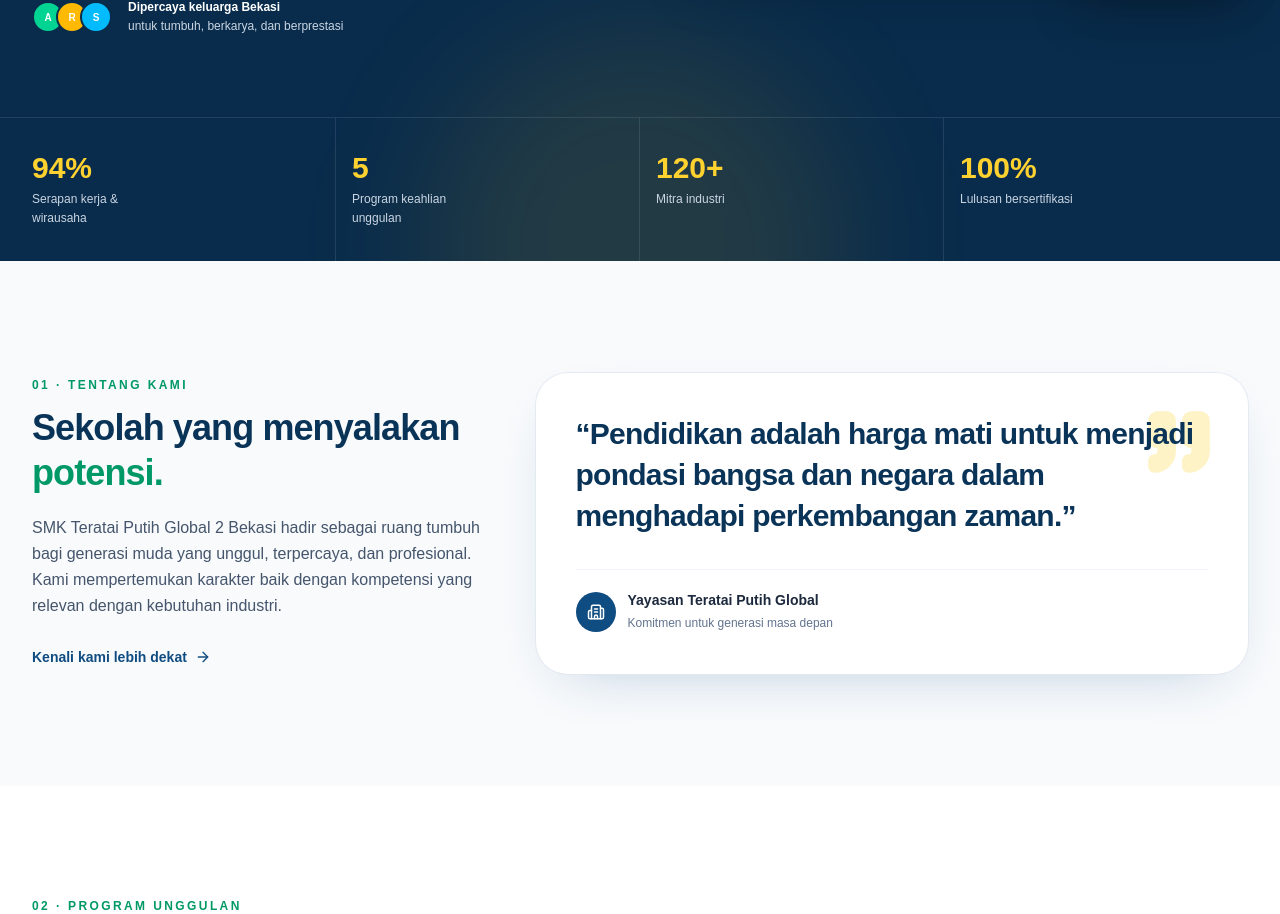
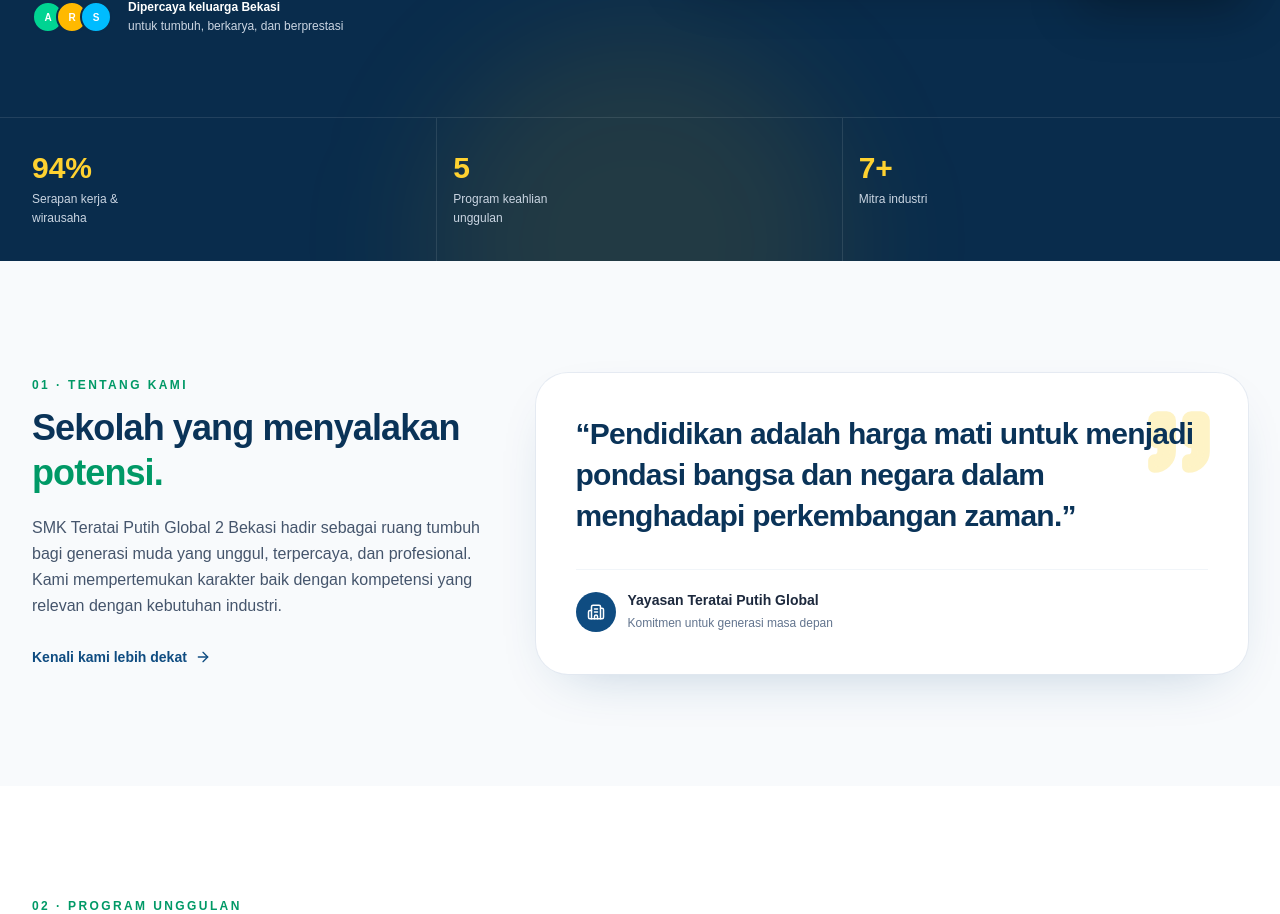
Before and after one commit to mufti7379/Web-SMKS-Teratai-Putih-Global-2-Bekasi, a React (Vite) app in the folder frontend/: page / in a window 1280 px wide. Shown: the part 785-1699 px from the top of the page. Built offline with nearby package versions, Linux system fonts and the light colour scheme; no server answers.

Commit message:
Update hero stats: mitra industri to 7+, drop lulusan bersertifikasi

```diff
--- a/frontend/src/pages/Home.tsx
+++ b/frontend/src/pages/Home.tsx
@@ -185,8 +185,8 @@ export default function Home() {
               <div className="absolute -bottom-6 -right-3 hidden items-center gap-3 rounded-2xl border border-slate-200 bg-white p-4 shadow-2xl sm:flex"><span className="flex h-10 w-10 items-center justify-center rounded-xl bg-emerald-50 text-emerald-600"><GraduationCap size={21} /></span><span><strong className="block font-heading text-xl text-[#0a3358]">5</strong><small className="text-[10px] font-bold text-slate-500">PROGRAM KEAHLIAN</small></span></div>
             </motion.div>
           </div>
-          <div className="mx-auto grid max-w-7xl grid-cols-2 border-t border-white/10 px-5 sm:grid-cols-4 lg:px-8" data-testid="hero-metrics">
-            {[['94%', 'Serapan kerja & wirausaha'], ['5', 'Program keahlian unggulan'], ['120+', 'Mitra industri'], ['100%', 'Lulusan bersertifikasi']].map(([value, label]) => <div key={label} className="border-r border-white/10 px-4 py-6 first:pl-0 last:border-0 sm:py-8"><strong className="block font-heading text-2xl font-extrabold text-amber-300 sm:text-3xl">{value}</strong><span className="mt-1 block max-w-[130px] text-[10px] font-medium leading-relaxed text-slate-300 sm:text-xs">{label}</span></div>)}
+          <div className="mx-auto grid max-w-7xl grid-cols-3 border-t border-white/10 px-5 lg:px-8" data-testid="hero-metrics">
+            {[['94%', 'Serapan kerja & wirausaha'], ['5', 'Program keahlian unggulan'], ['7+', 'Mitra industri']].map(([value, label]) => <div key={label} className="border-r border-white/10 px-4 py-6 first:pl-0 last:border-0 sm:py-8"><strong className="block font-heading text-2xl font-extrabold text-amber-300 sm:text-3xl">{value}</strong><span className="mt-1 block max-w-[130px] text-[10px] font-medium leading-relaxed text-slate-300 sm:text-xs">{label}</span></div>)}
           </div>
         </section>
 
```
